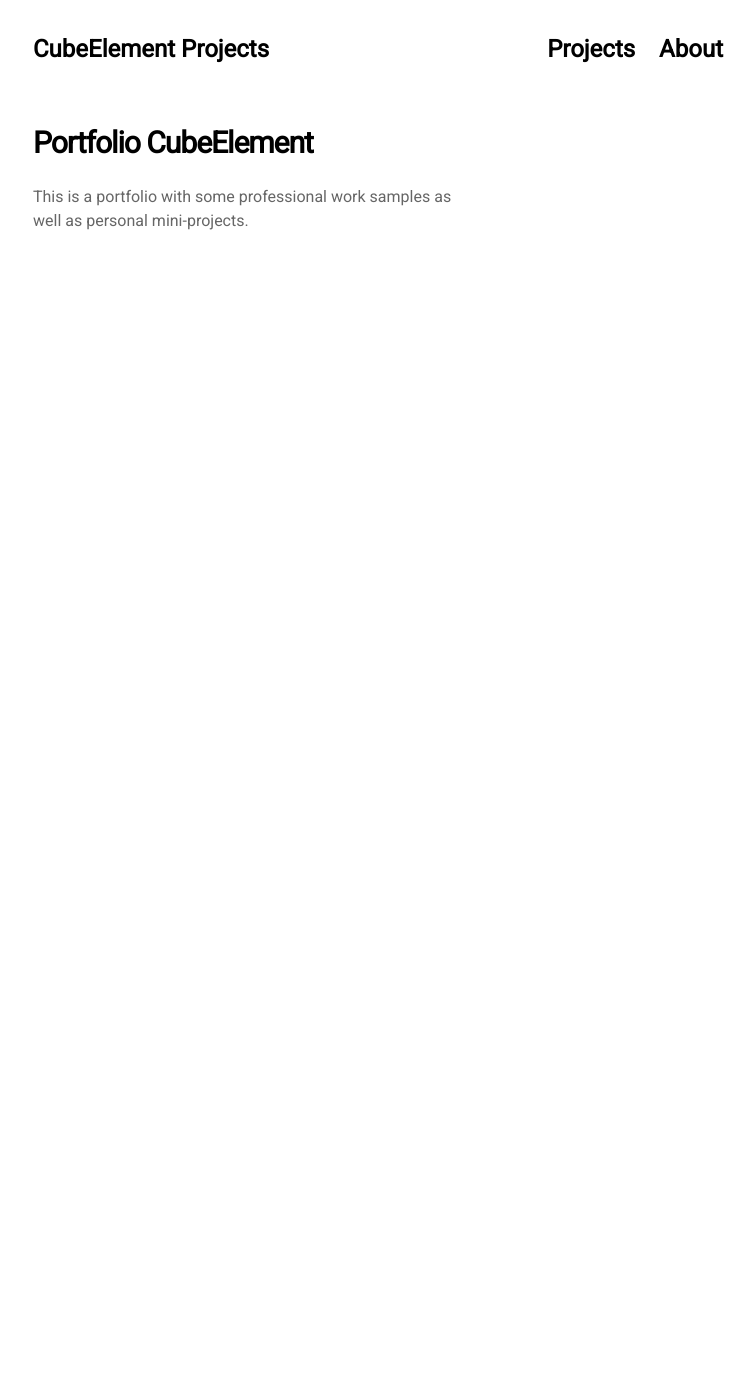
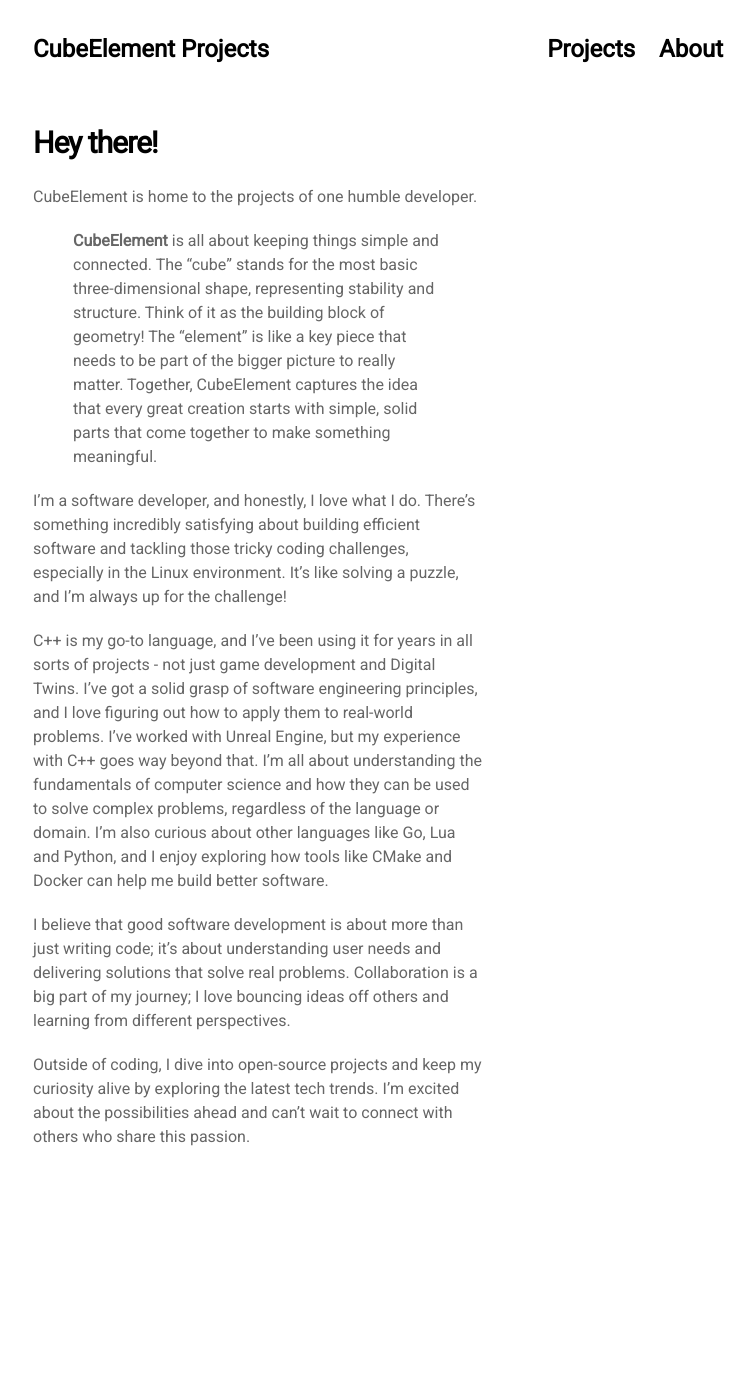
Before and after one commit to CubeElement/cubeelement.github.io, a Jekyll site: the page built from pages/about.md, in a window 1280 px wide. Shown: the whole page, without its empty margins (262-1017 px from the left). Built offline with Jekyll 4.4.1, drawn with Linux system fonts in a browser that asks for light colours; nearby versions of some CDN libraries; before the commit the page ends 900 px from its top, so only the background shows below that.

Commit message:
Publishing a full About section

```diff
--- a/pages/about.md
+++ b/pages/about.md
@@ -4,6 +4,16 @@
 permalink: /about
 ---
 
-# Portfolio CubeElement
+# Hey there!
+CubeElement is home to the projects of one humble developer.
 
-This is a portfolio with some professional work samples as well as personal mini-projects.
+>**CubeElement** is all about keeping things simple and connected. The "cube" stands for the most basic three-dimensional shape, representing stability and structure. Think of it as the building block of geometry! The "element" is like a key piece that needs to be part of the bigger picture to really matter. Together, CubeElement captures the idea that every great creation starts with simple, solid parts that come together to make something meaningful.
+
+I’m a software developer, and honestly, I love what I do. There’s something incredibly satisfying about building efficient software and tackling those tricky coding challenges, especially in the Linux environment. It’s like solving a puzzle, and I’m always up for the challenge!
+
+C++ is my go-to language, and I've been using it for years in all sorts of projects - not just game development and Digital Twins. I've got a solid grasp of software engineering principles, and I love figuring out how to apply them to real-world problems. I've worked with Unreal Engine, but my experience with C++ goes way beyond that. I'm all about understanding the fundamentals of computer science and how they can be used to solve complex problems, regardless of the language or domain. I'm also curious about other languages like Go, Lua and Python, and I enjoy exploring how tools like CMake and Docker can help me build better software.
+
+I believe that good software development is about more than just writing code; it’s about understanding user needs and delivering solutions that solve real problems.
+Collaboration is a big part of my journey; I love bouncing ideas off others and learning from different perspectives.
+
+Outside of coding, I dive into open-source projects and keep my curiosity alive by exploring the latest tech trends. I’m excited about the possibilities ahead and can’t wait to connect with others who share this passion.
```
